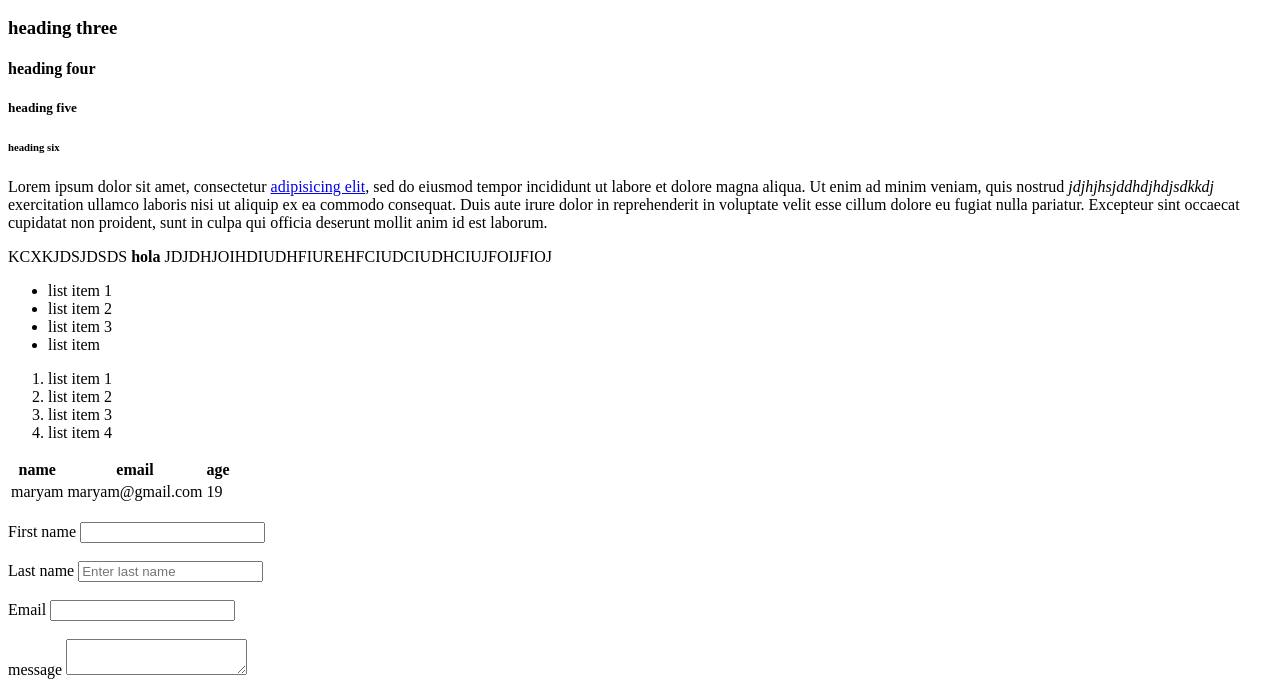
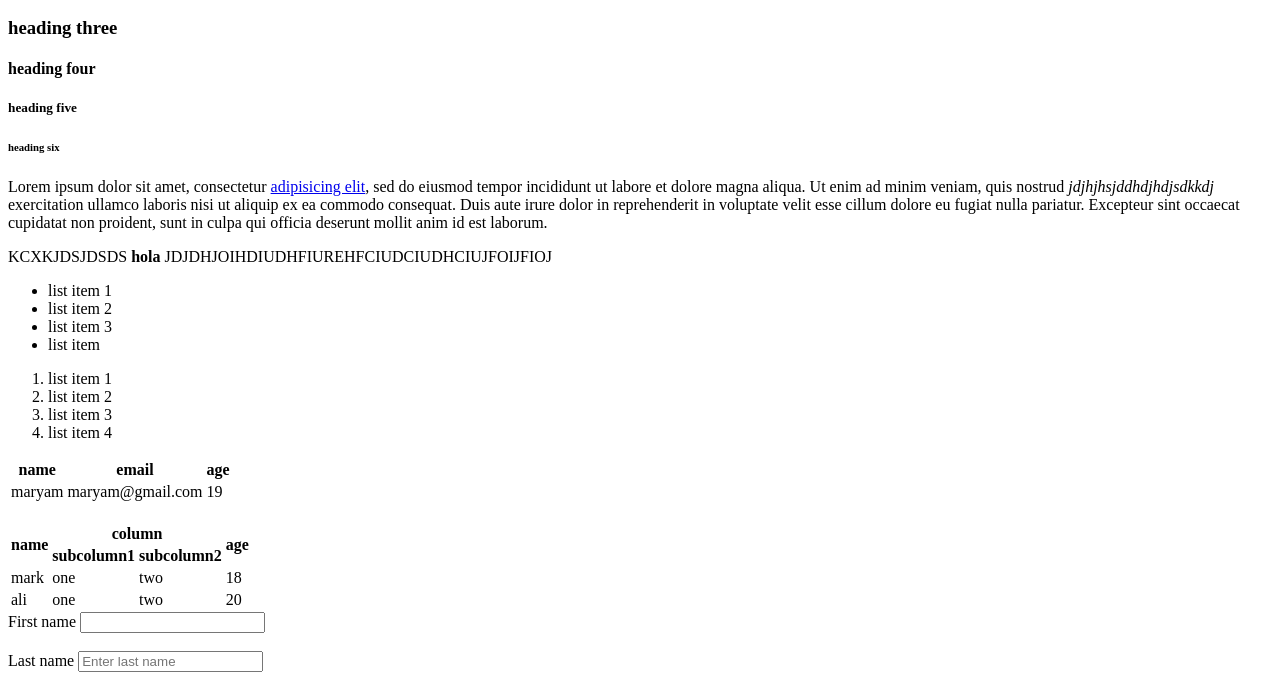
Before and after one commit to maryamjavedox19/html-practice, a plain HTML site: page index.html in a window 1280 px wide. Shown: the part 110-797 px from the top of the page. Drawn offline with Linux system fonts and the light colour scheme.

Commit message:
Update index.html

```diff
--- a/index.html
+++ b/index.html
@@ -74,6 +74,44 @@
                   </table>
 
                 <br>
+
+             <!--table with column inside of column-->
+
+            <table>
+      <thead>
+        <tr>
+          <th rowspan="2">name</th>
+          <th colspan="2">column</th>
+          <th rowspan="2">age</th>
+        </tr>
+
+        <tr>
+          <th>subcolumn1</th>
+          <th>subcolumn2</th>
+        </tr>
+      </thead>
+
+      <tbody>
+        <tr>
+          <td>mark</td>
+          <td>one</td>
+          <td>two</td>
+          <td>18</td>
+        </tr>
+
+        <tr>
+          <td>ali</td>
+          <td>one</td>
+          <td>two</td>
+          <td>20</td>
+        </tr>
+      </tbody>
+    </table>
+  </body>
+
+
+
+
 
 
                 <!--forms-->
```
